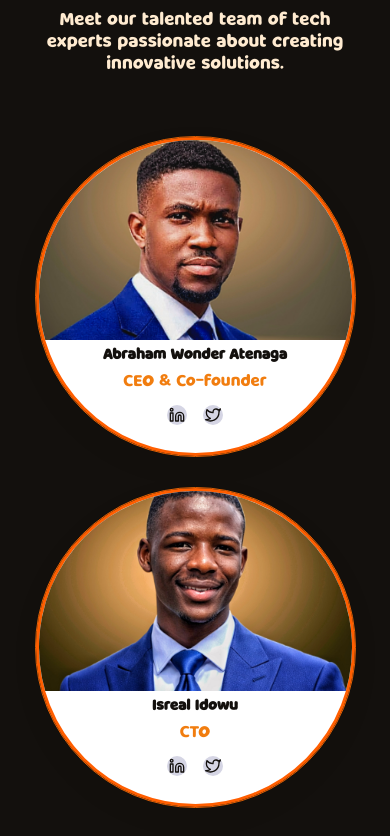
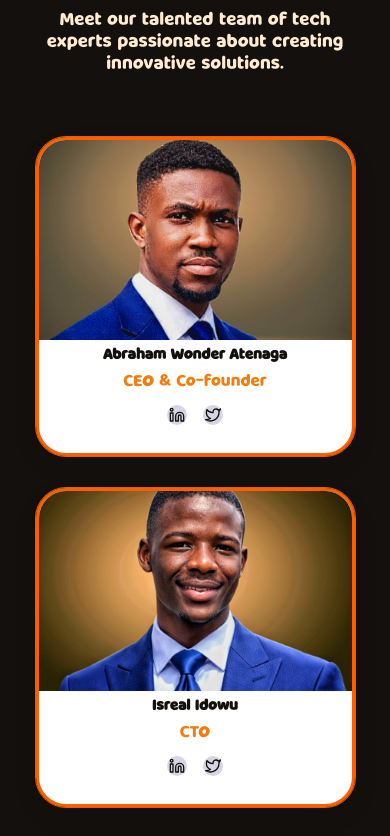
Before and after one commit to CraftyElites/levyni, a plain HTML site: page public/index.html in a window 390 px wide. Shown: the part 6220-7056 px from the top of the page. Drawn offline with Linux system fonts and the light colour scheme; animation ran at ten frames a second.

Commit message:
Add border-radius to team member images

```diff
--- a/public/index.html
+++ b/public/index.html
@@ -1487,6 +1487,10 @@
             }
             .member-image {
                 height: 200px;
+
+            }
+            .team-member {
+                border-radius: 30px;
             }
             .member-name {
                 font-size: 0.9em;
```
